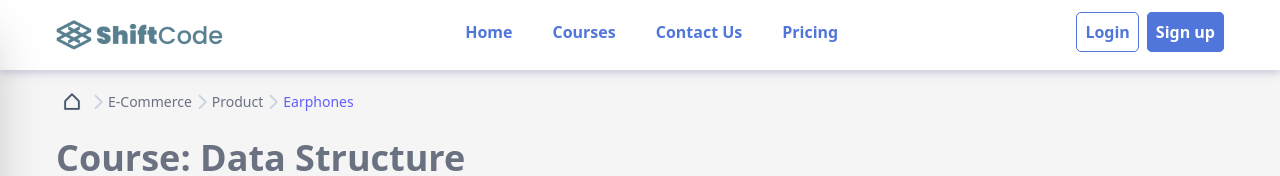
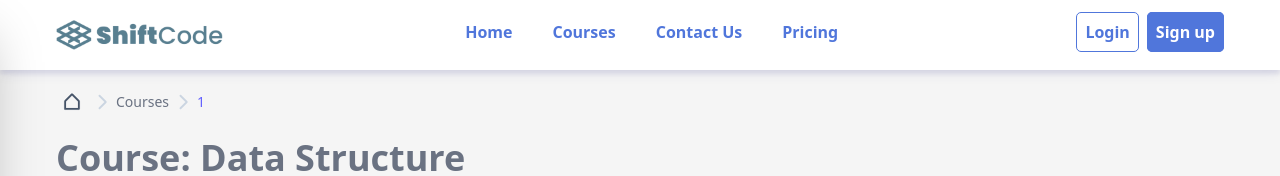
Before and after one commit to alyyissa/shift-Academy, a React app in the folder frontend/: page /courses/1 in a window 1280 px wide. Shown: the top 176 px of the page. Built offline with nearby package versions, Linux system fonts and the light colour scheme; the HTML template or start-up script is replaced by a standard one.

Commit message:
Added breadcrumps to track the path

```diff
--- /dev/null
+++ b/frontend/src/components/Breadcrumps.jsx
@@ -0,0 +1,52 @@
+import { Link, useLocation } from "react-router-dom";
+
+const Breadcrumbs = () => {
+  const location = useLocation();
+  const pathnames = location.pathname.split("/").filter((x) => x);
+
+  return (
+    <div className="mx-3 sm:mx-4 md:mx-11 lg:mx-13 xl:mx-14 2xl:mx-16 flex flex-wrap justify-start items-center space-x-1">
+      <Link to="/" aria-label="Home">
+        <svg width="32" height="32" viewBox="0 0 32 32" fill="none">
+          <path
+            d="M16 7.609c.352 0 .69.122.96.343l.111.1 6.25 6.25v.001a1.5 1.5 0 0 1 .445 1.071v7.5a.89.89 0 0 1-.891.891H9.125a.89.89 0 0 1-.89-.89v-7.5l.006-.149a1.5 1.5 0 0 1 .337-.813l.1-.11 6.25-6.25c.285-.285.67-.444 1.072-.444Zm5.984 7.876L16 9.5l-5.984 5.985v6.499h11.968z"
+            fill="#475569"
+            stroke="#475569"
+            strokeWidth=".094"
+          />
+        </svg>
+      </Link>
+
+      {pathnames.map((name, index) => {
+        const routeTo = "/" + pathnames.slice(0, index + 1).join("/");
+        const isLast = index === pathnames.length - 1;
+
+        return (
+          <div key={name} className="flex items-center space-x-1">
+            <svg
+              width="20"
+              height="20"
+              viewBox="0 0 20 20"
+              fill="none"
+              xmlns="http://www.w3.org/2000/svg"
+            >
+              <path
+                d="m14.413 10.663-6.25 6.25a.939.939 0 1 1-1.328-1.328L12.42 10 6.836 4.413a.939.939 0 1 1 1.328-1.328l6.25 6.25a.94.94 0 0 1-.001 1.328"
+                fill="#CBD5E1"
+              />
+            </svg>
+            {isLast ? (
+              <span className="text-indigo-500 capitalize">{name}</span>
+            ) : (
+              <Link to={routeTo} className="capitalize hover:text-indigo-500">
+                {name}
+              </Link>
+            )}
+          </div>
+        );
+      })}
+    </div>
+  );
+};
+
+export default Breadcrumbs;
--- a/frontend/src/pages/Chapter.jsx
+++ b/frontend/src/pages/Chapter.jsx
@@ -1,6 +1,7 @@
 import React,{useEffect, useState} from 'react'
 import Loading from '../components/Loading/Loading';
 import { NavLink, Link, Outlet } from 'react-router-dom';
+import Breadcrumbs from '../components/Breadcrumps';
 
 const Chapter = () => {
     const [loading, setLoading] = useState(true);
@@ -16,25 +17,7 @@ const Chapter = () => {
   return (
     <div>
         <div className=" space-x-2 text-sm text-gray-500 font-medium pt-4 bg-[#f5f5f5]  shadow-md">
-            <div className="mx-3 sm:mx-4 md:mx-11 lg:mx-13 xl:mx-14 2xl:mx-16 flex flex-wrap justify-start items-center">
-              <Link to="/" type="button" aria-label="Home">
-                  <svg width="32" height="32" viewBox="0 0 32 32" fill="none" xmlns="http://www.w3.org/2000/svg">
-                      <path d="M16 7.609c.352 0 .69.122.96.343l.111.1 6.25 6.25v.001a1.5 1.5 0 0 1 .445 1.071v7.5a.89.89 0 0 1-.891.891H9.125a.89.89 0 0 1-.89-.89v-7.5l.006-.149a1.5 1.5 0 0 1 .337-.813l.1-.11 6.25-6.25c.285-.285.67-.444 1.072-.444Zm5.984 7.876L16 9.5l-5.984 5.985v6.499h11.968z" fill="#475569" stroke="#475569" strokeWidth=".094"/>
-                  </svg>
-              </Link>
-              <svg width="20" height="20" viewBox="0 0 20 20" fill="none" xmlns="http://www.w3.org/2000/svg">
-                  <path d="m14.413 10.663-6.25 6.25a.939.939 0 1 1-1.328-1.328L12.42 10 6.836 4.413a.939.939 0 1 1 1.328-1.328l6.25 6.25a.94.94 0 0 1-.001 1.328" fill="#CBD5E1"/>
-              </svg>
-              <a href="#">E-Commerce</a>
-              <svg width="20" height="20" viewBox="0 0 20 20" fill="none" xmlns="http://www.w3.org/2000/svg">
-                  <path d="m14.413 10.663-6.25 6.25a.939.939 0 1 1-1.328-1.328L12.42 10 6.836 4.413a.939.939 0 1 1 1.328-1.328l6.25 6.25a.94.94 0 0 1-.001 1.328" fill="#CBD5E1"/>
-              </svg>
-              <a href="#">Product</a>
-              <svg width="20" height="20" viewBox="0 0 20 20" fill="none" xmlns="http://www.w3.org/2000/svg">
-                  <path d="m14.413 10.663-6.25 6.25a.939.939 0 1 1-1.328-1.328L12.42 10 6.836 4.413a.939.939 0 1 1 1.328-1.328l6.25 6.25a.94.94 0 0 1-.001 1.328" fill="#CBD5E1"/>
-              </svg>
-              <a href="#" className="text-indigo-500">Earphones</a>
-            </div>
+            <Breadcrumbs />
             <div className="flex gap-3 mx-3 sm:mx-4 md:mx-11 lg:mx-13 xl:mx-14 2xl:mx-16 bottom-0">
               <h3 className="text-4xl py-5 font-bold">Course: Data Structure</h3>
             </div>
--- a/frontend/src/pages/Course.jsx
+++ b/frontend/src/pages/Course.jsx
@@ -1,6 +1,7 @@
 import { useEffect, useState } from "react"
 import Loading from "../components/Loading/Loading";
 import { Link, NavLink, Outlet } from "react-router-dom"
+import Breadcrumbs from "../components/Breadcrumps";
 
 const Container = ({course}) => {
     const [loading, setLoading] = useState(true);
@@ -15,25 +16,7 @@ const Container = ({course}) => {
   return (
       <div>
         <div className=" space-x-2 text-sm text-gray-500 font-medium pt-4 bg-[#f5f5f5]  shadow-md">
-            <div className="mx-3 sm:mx-4 md:mx-11 lg:mx-13 xl:mx-14 2xl:mx-16 flex flex-wrap justify-start items-center">
-              <Link to="/" type="button" aria-label="Home">
-                  <svg width="32" height="32" viewBox="0 0 32 32" fill="none" xmlns="http://www.w3.org/2000/svg">
-                      <path d="M16 7.609c.352 0 .69.122.96.343l.111.1 6.25 6.25v.001a1.5 1.5 0 0 1 .445 1.071v7.5a.89.89 0 0 1-.891.891H9.125a.89.89 0 0 1-.89-.89v-7.5l.006-.149a1.5 1.5 0 0 1 .337-.813l.1-.11 6.25-6.25c.285-.285.67-.444 1.072-.444Zm5.984 7.876L16 9.5l-5.984 5.985v6.499h11.968z" fill="#475569" stroke="#475569" strokeWidth=".094"/>
-                  </svg>
-              </Link>
-              <svg width="20" height="20" viewBox="0 0 20 20" fill="none" xmlns="http://www.w3.org/2000/svg">
-                  <path d="m14.413 10.663-6.25 6.25a.939.939 0 1 1-1.328-1.328L12.42 10 6.836 4.413a.939.939 0 1 1 1.328-1.328l6.25 6.25a.94.94 0 0 1-.001 1.328" fill="#CBD5E1"/>
-              </svg>
-              <a href="#">E-Commerce</a>
-              <svg width="20" height="20" viewBox="0 0 20 20" fill="none" xmlns="http://www.w3.org/2000/svg">
-                  <path d="m14.413 10.663-6.25 6.25a.939.939 0 1 1-1.328-1.328L12.42 10 6.836 4.413a.939.939 0 1 1 1.328-1.328l6.25 6.25a.94.94 0 0 1-.001 1.328" fill="#CBD5E1"/>
-              </svg>
-              <a href="#">Product</a>
-              <svg width="20" height="20" viewBox="0 0 20 20" fill="none" xmlns="http://www.w3.org/2000/svg">
-                  <path d="m14.413 10.663-6.25 6.25a.939.939 0 1 1-1.328-1.328L12.42 10 6.836 4.413a.939.939 0 1 1 1.328-1.328l6.25 6.25a.94.94 0 0 1-.001 1.328" fill="#CBD5E1"/>
-              </svg>
-              <a href="#" className="text-indigo-500">Earphones</a>
-            </div>
+            <Breadcrumbs />
             <div className="flex gap-3 mx-3 sm:mx-4 md:mx-11 lg:mx-13 xl:mx-14 2xl:mx-16 bottom-0">
               <h3 className="text-4xl py-5 font-bold">Course: Data Structure</h3>
             </div>
@@ -72,7 +55,6 @@ const Container = ({course}) => {
                 >
                     Exam
                 </NavLink>
-
                 <NavLink
                     to="comments"
                     className={({ isActive }) =>
--- a/frontend/src/pages/Courses.jsx
+++ b/frontend/src/pages/Courses.jsx
@@ -8,20 +8,34 @@ const Courses = () => {
         Title="Prepare, Practice, and Excel in Your Studies"
         Desc="Access tailored exercises, quizzes, and tests to help you strengthen your understanding before or during the semester. Practice smarter and stay ready for every exam"
         />
-        <div className='flex flex-col md:flex-row gap-5 md:gap-20 my-10'>
+        <div className='flex flex-col md:flex-row gap-5 md:gap-20 my-10  items-center w-full justify-center'>
             <div className="flex justify-center">
                 <div className="flex items-center bg-white p-1 border border-gray-500/50 text-sm w-auto rounded-full">
                     <div className="flex items-center">
                         <input
                             type="radio"
                             name="options"
-                            id="html"
+                            id="all"
                             className="hidden peer"
                             defaultChecked
                         />
                         <label
+                            htmlFor="all"
+                            className="cursor-pointer rounded-full py-2 px-4 md:px-7 text-gray-500 transition-colors duration-200 peer-checked:bg-coprimary peer-checked:text-white"
+                        >
+                            All Courses
+                        </label>
+                    </div>
+                    <div className="flex items-center">
+                        <input
+                            type="radio"
+                            name="options"
+                            id="html"
+                            className="hidden peer"
+                        />
+                        <label
                             htmlFor="html"
-                            className="cursor-pointer rounded-full py-2 px-8 text-gray-500 transition-colors duration-200 peer-checked:bg-coprimary peer-checked:text-white"
+                            className="cursor-pointer rounded-full py-2 px-4 md:px-7 text-gray-500 transition-colors duration-200 peer-checked:bg-coprimary peer-checked:text-white"
                         >
                             Major
                         </label>
@@ -35,7 +49,7 @@ const Courses = () => {
                         />
                         <label
                             htmlFor="css"
-                            className="cursor-pointer rounded-full py-2 px-8 text-gray-500 transition-colors duration-200 peer-checked:bg-coprimary peer-checked:text-white"
+                            className="cursor-pointer rounded-full py-2 px-4 md:px-7 text-gray-500 transition-colors duration-200 peer-checked:bg-coprimary peer-checked:text-white"
                         >
                             Maths
                         </label>
@@ -49,7 +63,7 @@ const Courses = () => {
                         />
                         <label
                             htmlFor="react"
-                            className="cursor-pointer rounded-full py-2 px-8 text-gray-500 transition-colors duration-200 peer-checked:bg-coprimary peer-checked:text-white"
+                            className="cursor-pointer rounded-full py-2 px-4 md:px-7 text-gray-500 transition-colors duration-200 peer-checked:bg-coprimary peer-checked:text-white"
                         >
                             Elective
                         </label>
@@ -60,7 +74,7 @@ const Courses = () => {
                     <svg xmlns="http://www.w3.org/2000/svg" width="30" height="30" viewBox="0 0 30 30" fill="#6B7280">
                         <path d="M13 3C7.489 3 3 7.489 3 13s4.489 10 10 10a9.95 9.95 0 0 0 6.322-2.264l5.971 5.971a1 1 0 1 0 1.414-1.414l-5.97-5.97A9.95 9.95 0 0 0 23 13c0-5.511-4.489-10-10-10m0 2c4.43 0 8 3.57 8 8s-3.57 8-8 8-8-3.57-8-8 3.57-8 8-8"/>
                     </svg>
-                    <input type="text" className="w-full h-full outline-none text-sm text-gray-500" />
+                    <input type="text" className="w-full h-full outline-none text-sm text-gray-500 placeholder:text-slate-400" placeholder='OOP, Data Structure...'/>
                     <button type="submit" className="bg-coprimary w-32 h-9 rounded-full text-sm text-white mr-[5px]">Search</button>
             </div>
         </div>
```
